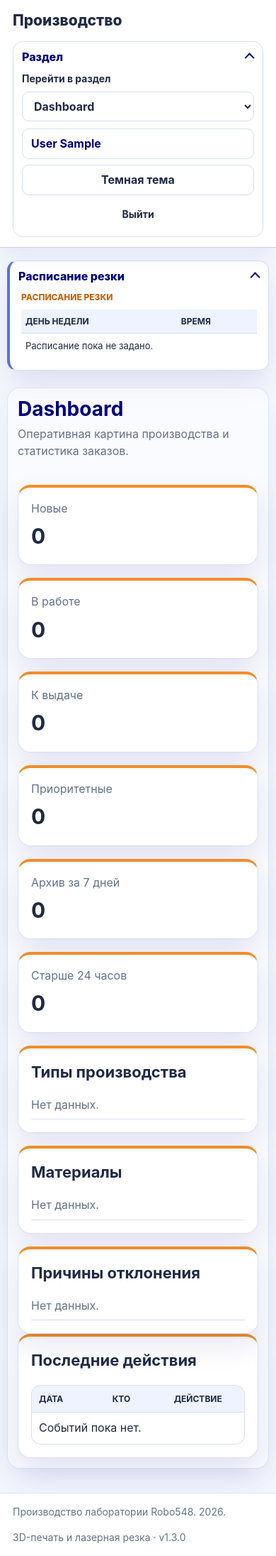
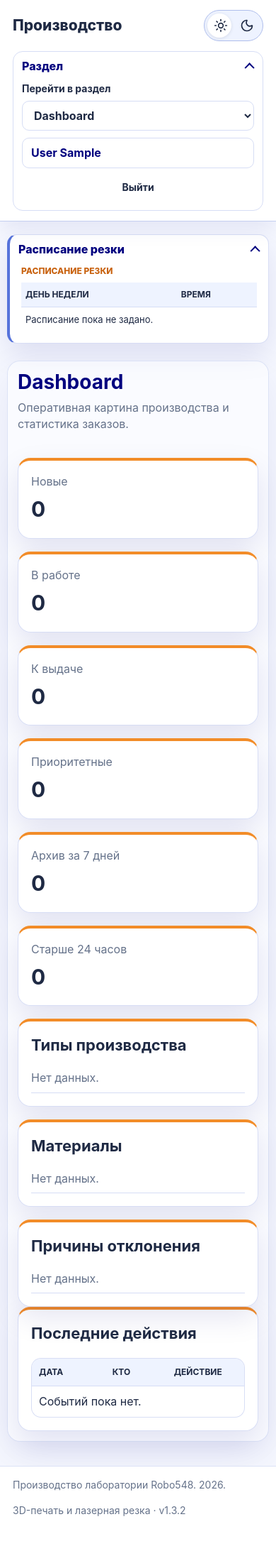
Before and after one commit to vdnrobo/roboprod, a Django app: page /admin-panel/dashboard/ in a window 390 px wide. Shown: the whole page at 71% size. After the commit the page ends 2136 px from the top, so only its background shows below. Run offline with Django 5.2, Linux system fonts and the light colour scheme; the visitor is signed in with stand-in values (Sample User, id 1); data comes from the database, SQL or seed files in the repository; data that the repository does not hold is empty.

Commit message:
Release v1.3.2: theme switch and Ubuntu 26.04 deployment

```diff
--- a/lab_production/settings.py
+++ b/lab_production/settings.py
@@ -8,7 +8,7 @@ from dotenv import load_dotenv
 BASE_DIR = Path(__file__).resolve().parent.parent
 load_dotenv(BASE_DIR / ".env", override=True)
 
-PROJECT_VERSION = "v1.3.0"
+PROJECT_VERSION = "v1.3.2"
 
 
 def env_bool(name, default=False):
--- a/requirements.txt
+++ b/requirements.txt
@@ -1,4 +1,4 @@
-Django>=5.1,<5.3
+Django>=5.2.8,<5.3
 dj-database-url>=3.1,<4
 gunicorn>=25,<26
 Pillow>=12,<13
--- a/static/css/app.css
+++ b/static/css/app.css
@@ -204,6 +204,80 @@ a:hover {
   gap: 8px;
 }
 
+.desktop-nav {
+  min-width: 0;
+  margin-left: auto;
+}
+
+.topbar > .theme-switch {
+  position: relative;
+  display: grid;
+  grid-template-columns: repeat(2, minmax(0, 1fr));
+  place-items: center;
+  flex: 0 0 84px;
+  width: 84px;
+  height: 44px;
+  min-height: 44px;
+  padding: 4px;
+  border: 1px solid var(--border-strong);
+  border-radius: 999px;
+  background: var(--hover-bg);
+  color: var(--text);
+  box-shadow: none;
+  transform: none;
+}
+
+.theme-switch__thumb {
+  position: absolute;
+  top: 4px;
+  left: 4px;
+  width: 34px;
+  height: 34px;
+  border-radius: 50%;
+  background: var(--surface-solid);
+  box-shadow: 0 1px 4px rgba(31, 42, 68, 0.12);
+  transition: transform 0.18s ease;
+  pointer-events: none;
+}
+
+html[data-theme="dark"] .theme-switch__thumb {
+  transform: translateX(40px);
+}
+
+.theme-switch__icon {
+  z-index: 1;
+  width: 20px;
+  height: 20px;
+  background: currentColor;
+  mask-position: center;
+  mask-repeat: no-repeat;
+  mask-size: contain;
+  pointer-events: none;
+}
+
+.theme-switch__icon--sun {
+  mask-image: url("../vendor/lucide/sun.svg");
+}
+
+.theme-switch__icon--moon {
+  mask-image: url("../vendor/lucide/moon.svg");
+}
+
+.topbar > .theme-switch:hover {
+  border-color: var(--secondary);
+}
+
+.topbar > .theme-switch:focus-visible {
+  outline: 2px solid var(--secondary);
+  outline-offset: 3px;
+}
+
+@media (prefers-reduced-motion: reduce) {
+  .theme-switch__thumb {
+    transition: none !important;
+  }
+}
+
 .mobile-nav {
   display: none;
 }
@@ -1442,8 +1516,9 @@ dd {
 
 @media (max-width: 820px) {
   .topbar {
-    align-items: stretch;
-    flex-direction: column;
+    display: grid;
+    grid-template-columns: minmax(0, 1fr) 84px;
+    align-items: center;
     gap: 14px;
     padding: 14px 18px;
   }
@@ -1453,6 +1528,7 @@ dd {
   }
 
   .mobile-nav {
+    grid-column: 1 / -1;
     display: grid;
     gap: 0;
     width: 100%;
--- a/static/js/nav.js
+++ b/static/js/nav.js
@@ -89,7 +89,8 @@ document.addEventListener("DOMContentLoaded", () => {
     }
     document.cookie = `theme=${normalizedTheme}; path=/; max-age=31536000; samesite=lax`;
     themeButtons.forEach((button) => {
-      button.textContent = normalizedTheme === "dark" ? "Светлая тема" : "Темная тема";
+      button.setAttribute("aria-checked", String(normalizedTheme === "dark"));
+      button.title = normalizedTheme === "dark" ? "Включить светлую тему" : "Включить темную тему";
     });
   };
 
--- a/templates/base.html
+++ b/templates/base.html
@@ -8,11 +8,11 @@
   <script src="{% static 'js/theme-init.js' %}?v=20260806-1"></script>
   <link rel="icon" href="{% static 'favicon.ico' %}?v=20260427-1" sizes="any">
   <link rel="shortcut icon" href="{% static 'favicon.ico' %}?v=20260427-1">
-  <link rel="stylesheet" href="{% static 'css/app.css' %}?v=20261014-2">
+  <link rel="stylesheet" href="{% static 'css/app.css' %}?v=20261124-1">
   {% if page_transitions_enabled %}
     <script src="{% static 'js/page-transitions.js' %}?v=20260908-1" defer></script>
   {% endif %}
-  <script src="{% static 'js/nav.js' %}?v=20260908-3" defer></script>
+  <script src="{% static 'js/nav.js' %}?v=20261124-1" defer></script>
   {% block head_extra %}{% endblock %}
 </head>
 <body>
@@ -82,7 +82,6 @@
             {% endif %}
           </button>
           <div class="nav-menu nav-menu--account">
-            <button type="button" data-theme-toggle>Темная тема</button>
             <form class="logout-form" method="post" action="{% url 'logout' %}">
               {% csrf_token %}
               <button type="submit">Выйти</button>
@@ -94,6 +93,12 @@
         <a href="{% url 'register' %}">Регистрация</a>
       {% endif %}
     </nav>
+
+    <button class="theme-switch" type="button" role="switch" aria-label="Темная тема" aria-checked="false" title="Включить темную тему" data-theme-toggle>
+      <span class="theme-switch__thumb" aria-hidden="true"></span>
+      <span class="theme-switch__icon theme-switch__icon--sun" aria-hidden="true"></span>
+      <span class="theme-switch__icon theme-switch__icon--moon" aria-hidden="true"></span>
+    </button>
 
     <details class="mobile-nav mobile-collapsible" aria-label="Навигация" data-collapsible-key="mobile-nav" open>
       <summary class="mobile-collapsible__summary">Раздел</summary>
@@ -152,7 +157,6 @@
                 {{ user.username }}
               {% endif %}
             </span>
-            <button type="button" data-theme-toggle>Темная тема</button>
             <form class="logout-form" method="post" action="{% url 'logout' %}">
               {% csrf_token %}
               <button type="submit">Выйти</button>
```
Also changed, not shown: docs/deployment.md (+51 -26 lines), .github/workflows/django.yml, README.md, docs/changelog.md, static/vendor/lucide/moon.svg (added), static/vendor/lucide/sun.svg (added), 8 other files.
